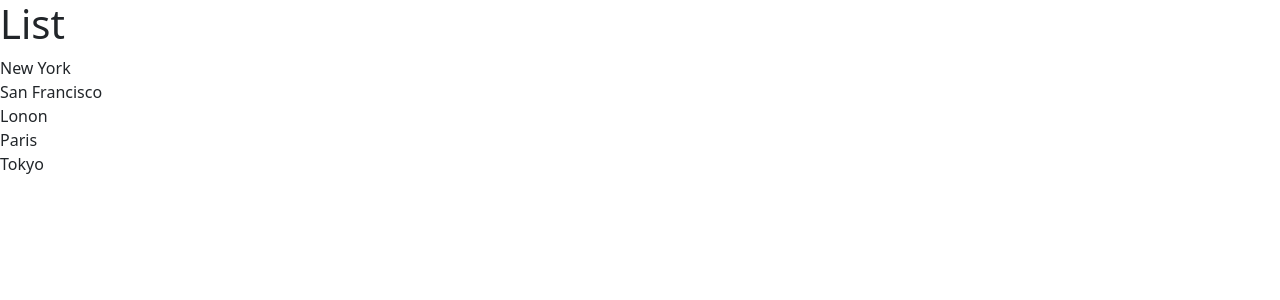
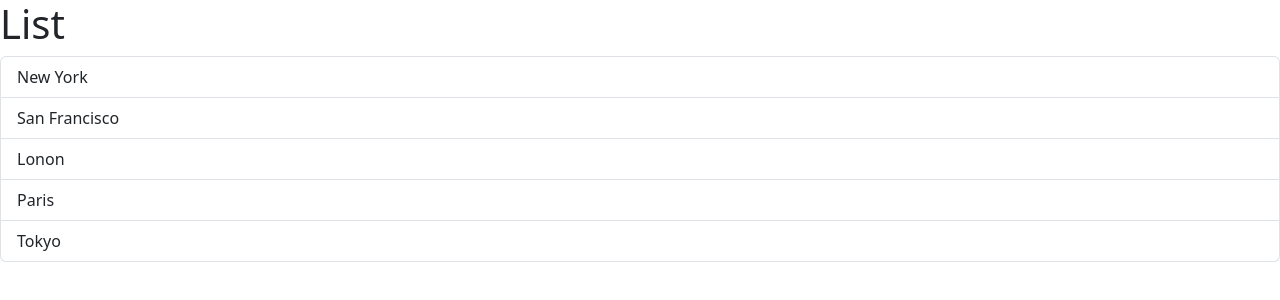
Before and after one commit to AthsaraFernando/React-course-part-1, a React (Vite) app: page / in a window 1280 px wide. Shown: the top 300 px of the page. Built offline with nearby package versions, Linux system fonts and the light colour scheme.

Commit message:
Event handling

```diff
--- a/src/Components/ListGroup.tsx
+++ b/src/Components/ListGroup.tsx
@@ -1,12 +1,19 @@
+import { MouseEvent } from "react";
+
 function ListGroup() {
   const items = ["New York", "San Francisco", "Lonon", "Paris", "Tokyo"];
+  // Event handler
+  const handleClick = (event: MouseEvent) => console.log(event);
 
   return (
     <>
       <h1>List</h1>
+      {items.length === 0 && <p>No item found</p>}
       <ul className="list-group">
-        {items.map((item) => (
-          <li key={item}>{item}</li>
+        {items.map((item, index) => (
+          <li className="list-group-item" key={item} onClick={handleClick}>
+            {item}
+          </li>
         ))}
       </ul>
     </>
```
